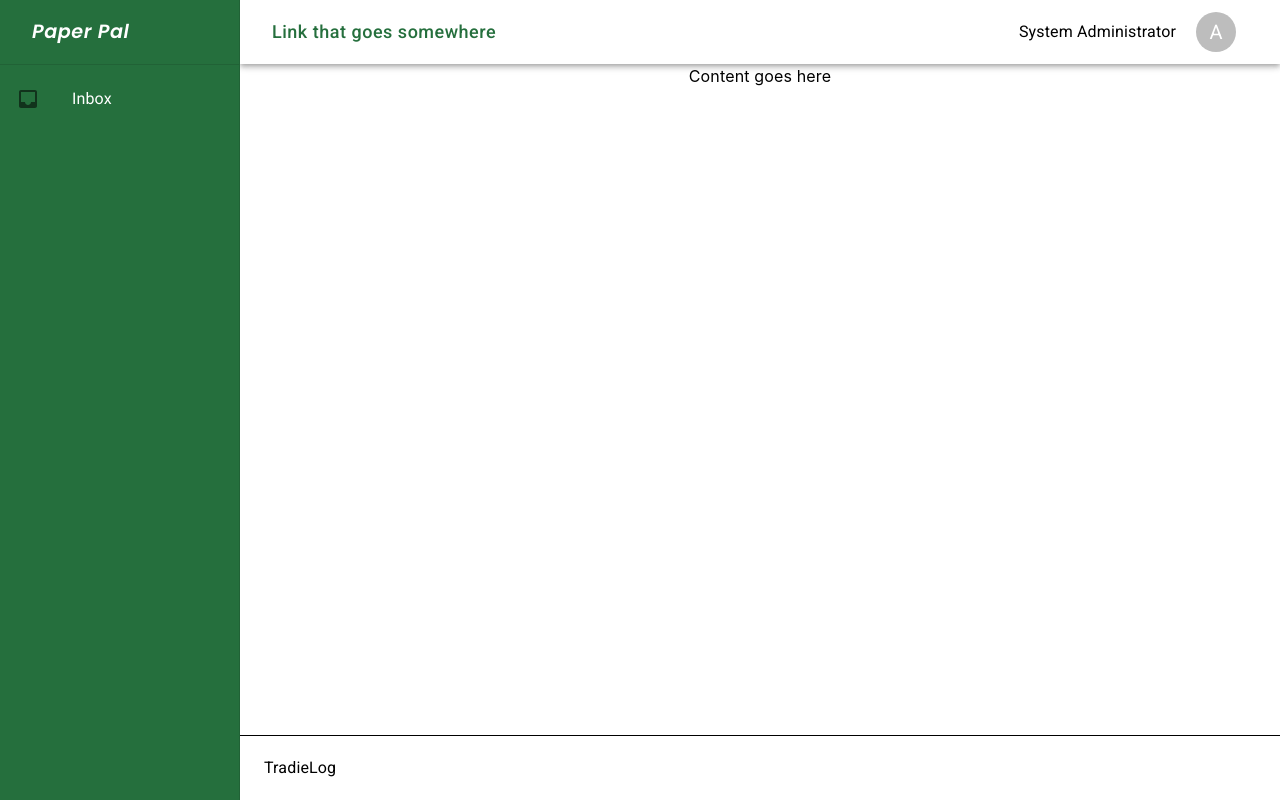
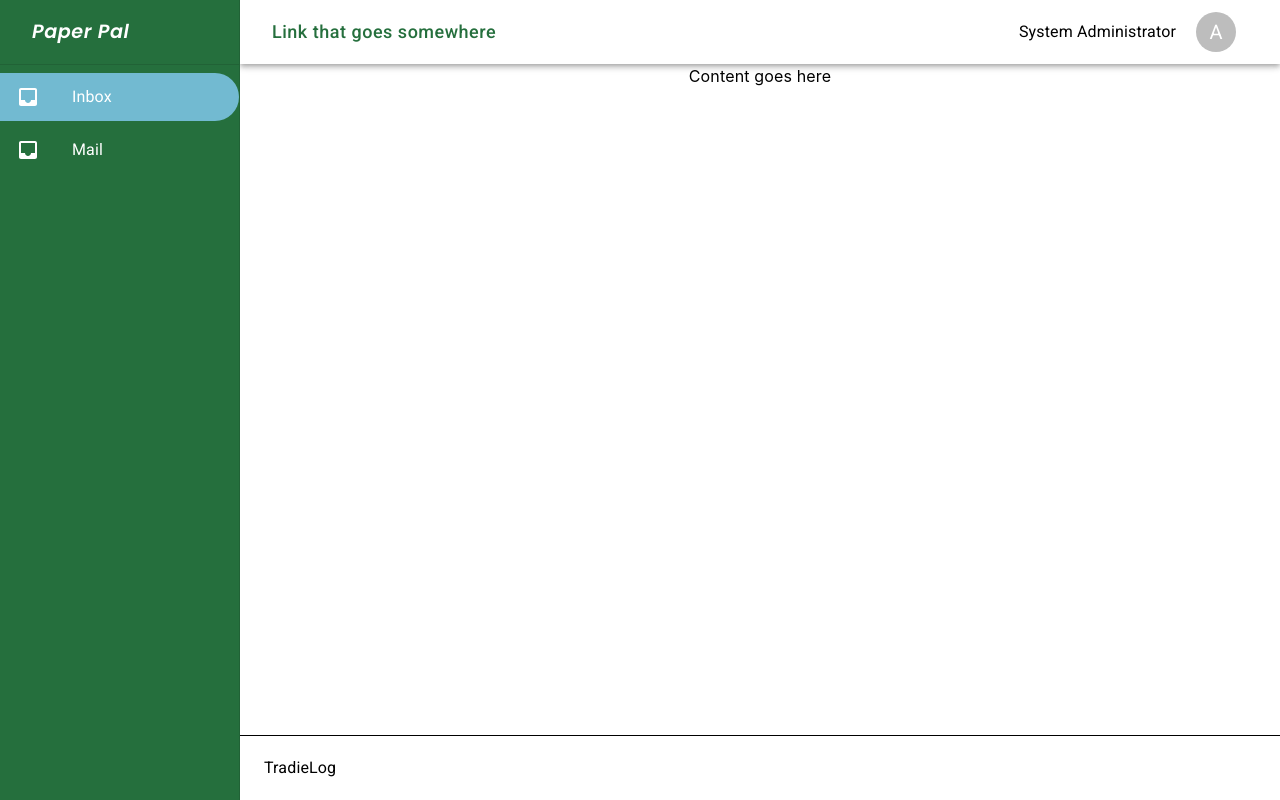
Before and after one commit to CSCI334/PaperPal-Frontend, a React (Vite) app: page / in a window 1280 px wide. Built offline with nearby package versions, Linux system fonts and the light colour scheme.

Commit message:
navbarbutton is now a component

```diff
--- a/src/components/LeftNavbar/LeftNavbar.tsx
+++ b/src/components/LeftNavbar/LeftNavbar.tsx
@@ -12,6 +12,7 @@ import {
   Toolbar,
 } from "@mui/material";
 import { Inbox, Mail } from "@mui/icons-material";
+import NavbarButton from "./NavbarButton";
 
 const drawerWidth = 240;
 function LeftNavbar() {
@@ -30,7 +31,7 @@ function LeftNavbar() {
       PaperProps={{
         sx: {
           backgroundColor: "primary.main",
-          color: "white",
+          color: "primary.contrastText",
         },
       }}
     >
@@ -39,24 +40,8 @@ function LeftNavbar() {
       </Toolbar>
       <Divider />
       <List>
-        <ListItem disablePadding>
-          <ListItemButton
-            sx={{
-              width: "80%",
-              paddingY: "10px",
-              borderTopRightRadius: "25px",
-              borderBottomRightRadius: "25px",
-              borderBottomLeftRadius: "0px",
-              borderTopLeftRadius: "0px",
-              justifyContent: "left",
-            }}
-          >
-            <ListItemIcon>
-              <Inbox />
-            </ListItemIcon>
-            <ListItemText primary={"Inbox"} />
-          </ListItemButton>
-        </ListItem>
+        <NavbarButton title="Inbox" selected={true}></NavbarButton>
+        <NavbarButton title="Mail"></NavbarButton>
       </List>
     </Drawer>
   );
--- /dev/null
+++ b/src/components/LeftNavbar/NavbarButton.tsx
@@ -0,0 +1,58 @@
+import { Inbox } from "@mui/icons-material";
+import {
+  ListItem,
+  ListItemButton,
+  ListItemIcon,
+  ListItemText,
+} from "@mui/material";
+
+interface Props {
+  title: string;
+  selected?: boolean;
+}
+
+const btnStyle = {
+  width: "80%",
+  mb: "5px",
+  borderTopRightRadius: "25px",
+  borderBottomRightRadius: "25px",
+  borderBottomLeftRadius: "0px",
+  borderTopLeftRadius: "0px",
+  justifyContent: "left",
+};
+
+const style = (selected: boolean | undefined) => {
+  if (selected != undefined ? selected : false)
+    return {
+      ...btnStyle,
+      backgroundColor: "#72BAD1",
+      "&.Mui-selected": {
+        backgroundColor: "#72BAD1",
+      },
+      "&.Mui-focusVisible": {
+        backgroundColor: "#72BAD1",
+      },
+      ":hover": {
+        backgroundColor: "#72BAD1",
+      },
+    };
+  return btnStyle;
+};
+
+console.log(style(true));
+export default function NavbarButton({ title, selected }: Props) {
+  return (
+    <ListItem disablePadding>
+      <ListItemButton sx={style(selected)}>
+        <ListItemIcon
+          sx={{
+            color: "inherit",
+          }}
+        >
+          <Inbox />
+        </ListItemIcon>
+        <ListItemText primary={title} />
+      </ListItemButton>
+    </ListItem>
+  );
+}
--- a/src/pages/Login/Login.tsx
+++ b/src/pages/Login/Login.tsx
@@ -7,12 +7,6 @@ import {
   Typography,
 } from "@mui/material";
 import LeftBanner from "../../components/LeftBanner/LeftBanner";
-
-declare module "@mui/material/Button" {
-  interface ButtonPropsColorOverrides {
-    neutral: true;
-  }
-}
 
 function Login() {
   return (
```
